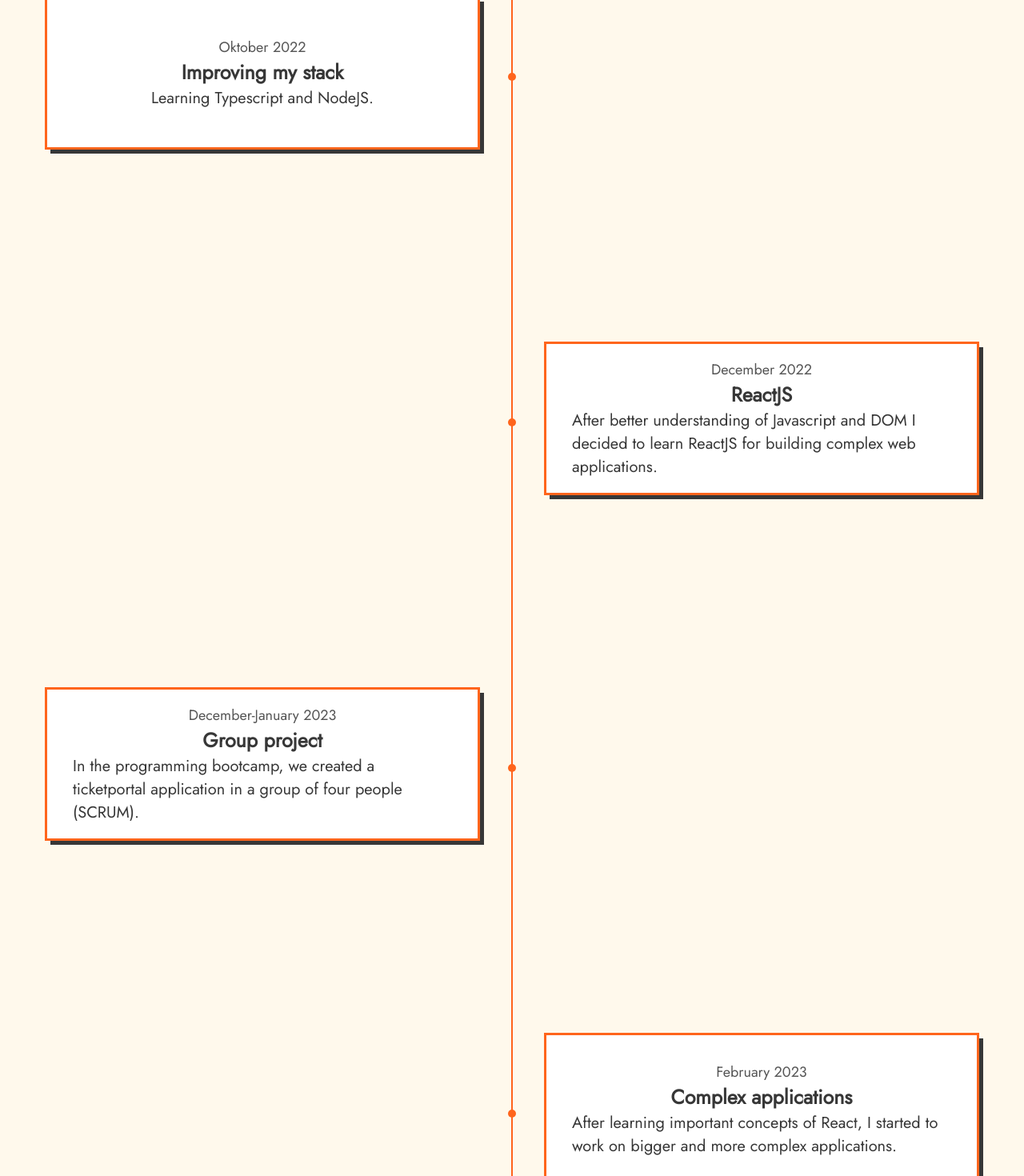
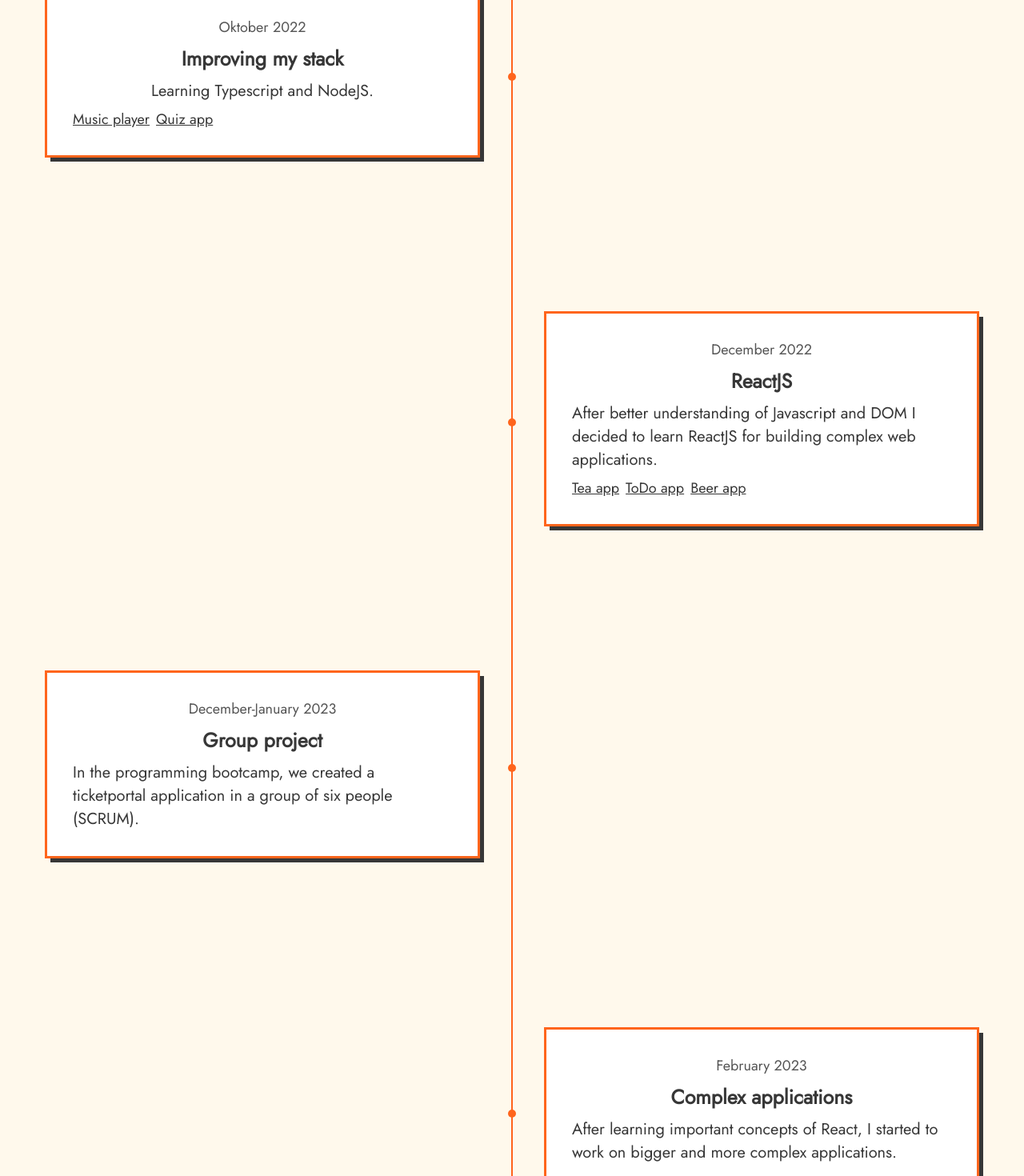
Before and after one commit to simz14/NEXTJS-portfolio, a Next.js app: page /timeline in a window 1280 px wide. Shown: the part 1300-2770 px from the top of the page at 80% size. Built offline with nearby package versions, Linux system fonts and the light colour scheme.

Commit message:
fix-timebox

```diff
--- a/app/layout.jsx
+++ b/app/layout.jsx
@@ -1,6 +1,14 @@
 import Footer from "./utils/Footer/Footer";
 import Header from "./utils/Header/Header";
 import "./globals.css";
+
+export const metadata = {
+  title: { default: "Home | Portfolio", template: "%s | Portfolio" },
+  description: "Homepage of the portfolio application.",
+  icons: {
+    icon: "/icon.svg",
+  },
+};
 
 import { Jost } from "next/font/google";
 import MuiTheme from "./utils/themes/MuiThemeProvider";
--- a/app/page.jsx
+++ b/app/page.jsx
@@ -6,6 +6,7 @@ import SkillsSection from "./utils/Sections/Home/SkillsSection/SkillsSection";
 import ProjectsSection from "./utils/Sections/Home/ProjectsSection/ProjectsSection";
 import ContactSection from "./utils/Sections/Home/ContactSection/ContactSection";
 import dotenv from "dotenv";
+
 dotenv.config();
 
 const fetchDoggyBoard = async () => {
--- a/app/timeline/components/TimelineBoxRight.jsx
+++ b/app/timeline/components/TimelineBox.jsx
@@ -1,6 +1,7 @@
+"use client";
 import { motion } from "framer-motion";
 
-const TimelineBoxRight = ({
+const TimelineBox = ({
   classnameWrapper,
   classnameBox,
   classnameline,
@@ -8,6 +9,8 @@ const TimelineBoxRight = ({
   date,
   title,
   description,
+  projects,
+  left,
 }) => {
   return (
     <div className={classnameWrapper}>
@@ -28,7 +31,7 @@ const TimelineBoxRight = ({
       </motion.div>
 
       <motion.div
-        initial={{ opacity: 0, x: 100 }}
+        initial={{ opacity: 0, x: left ? -100 : 100 }}
         transition={{ duration: 1.2 }}
         whileInView={{ opacity: 1, x: 0 }}
         viewport={{ once: true }}
@@ -37,8 +40,21 @@ const TimelineBoxRight = ({
         <p>{date}</p>
         <h1>{title}</h1>
         <h2>{description}</h2>
+        {projects && (
+          <div>
+            {projects?.map((item) => {
+              return (
+                <p key={item.link}>
+                  <a target="blank" href={item.link}>
+                    {item.title}
+                  </a>
+                </p>
+              );
+            })}
+          </div>
+        )}
       </motion.div>
     </div>
   );
 };
-export default TimelineBoxRight;
+export default TimelineBox;
--- a/app/timeline/components/TimelineBoxLeft.jsx
+++ /dev/null
@@ -1,44 +0,0 @@
-import { motion } from "framer-motion";
-
-const TimelineBoxLeft = ({
-  classnameWrapper,
-  classnameBox,
-  classnameline,
-  classnameDot,
-  date,
-  title,
-  description,
-}) => {
-  return (
-    <div className={classnameWrapper}>
-      <motion.div
-        initial={{ opacity: 1, height: 0 }}
-        transition={{ duration: 1 }}
-        whileInView={{ opacity: 1, height: "100%" }}
-        viewport={{ once: true }}
-        className={classnameline}
-      >
-        <motion.div
-          initial={{ opacity: 0 }}
-          transition={{ duration: 2 }}
-          whileInView={{ opacity: 1 }}
-          viewport={{ once: true }}
-          className={classnameDot}
-        ></motion.div>
-      </motion.div>
-
-      <motion.div
-        initial={{ opacity: 0, x: -100 }}
-        transition={{ duration: 1.2 }}
-        whileInView={{ opacity: 1, x: 0 }}
-        viewport={{ once: true }}
-        className={classnameBox}
-      >
-        <p>{date}</p>
-        <h1>{title}</h1>
-        <h2>{description}</h2>
-      </motion.div>
-    </div>
-  );
-};
-export default TimelineBoxLeft;
--- a/app/timeline/page.jsx
+++ b/app/timeline/page.jsx
@@ -1,5 +1,8 @@
 import IntroSection from "./sections/IntroSection/IntroSection";
 import TimelineSection from "./sections/TimelineSection/TimelineSection";
+export const metadata = {
+  title: "My Journey",
+};
 
 const Timeline = () => {
   return (
--- a/app/timeline/sections/TimelineSection/TimelineSection.jsx
+++ b/app/timeline/sections/TimelineSection/TimelineSection.jsx
@@ -1,16 +1,13 @@
-"use client";
-import { motion } from "framer-motion";
 import styles from "./TimelineSection.module.scss";
-import Container from "@/app/components/Container/Container";
-import TimelineBoxLeft from "../../components/TimelineBoxLeft";
-import TimelineBoxRight from "../../components/TimelineBoxRight";
+import Container from "../../../components/Container/Container";
+import TimelineBox from "../../components/TimelineBox";
 
 const TimelineSection = () => {
   return (
     <div className={styles.bcg}>
       <Container>
         <div className={styles.wrapper}>
-          <TimelineBoxRight
+          <TimelineBox
             classnameWrapper={styles.boxWrapper}
             classnameBox={styles.box}
             classnameline={styles.line}
@@ -21,7 +18,7 @@ const TimelineSection = () => {
               "I started my programming journey with bases of programming and python."
             }
           />
-          <TimelineBoxLeft
+          <TimelineBox
             classnameWrapper={styles.boxWrapper}
             classnameBox={styles.box}
             classnameline={styles.line}
@@ -31,8 +28,9 @@ const TimelineSection = () => {
             description={
               "I became interested in the frontend part of programming. I decided to learn frontend technologies."
             }
+            left={true}
           />
-          <TimelineBoxRight
+          <TimelineBox
             classnameWrapper={styles.boxWrapper}
             classnameBox={styles.box}
             classnameline={styles.line}
@@ -40,8 +38,18 @@ const TimelineSection = () => {
             date={"Oktober 2022"}
             title={"Improving my stack"}
             description={"Learning Typescript and NodeJS."}
+            projects={[
+              {
+                title: "Music player",
+                link: "https://github.com/simz14/FoxPlayer",
+              },
+              {
+                title: "Quiz app",
+                link: "https://github.com/simz14/Quiz-application",
+              },
+            ]}
           />
-          <TimelineBoxLeft
+          <TimelineBox
             classnameWrapper={styles.boxWrapper}
             classnameBox={styles.box}
             classnameline={styles.line}
@@ -51,9 +59,24 @@ const TimelineSection = () => {
             description={
               "After better understanding of Javascript and DOM I decided to learn ReactJS for building complex web applications."
             }
+            projects={[
+              {
+                title: "Tea app",
+                link: "https://github.com/simz14/react-tea-101",
+              },
+              {
+                title: "ToDo app",
+                link: "https://github.com/simz14/react-TodoApp",
+              },
+              {
+                title: "Beer app",
+                link: "https://github.com/simz14/react-brepi",
+              },
+            ]}
+            left={true}
           />
 
-          <TimelineBoxRight
+          <TimelineBox
             classnameWrapper={styles.boxWrapper}
             classnameBox={styles.box}
             classnameline={styles.line}
@@ -61,10 +84,10 @@ const TimelineSection = () => {
             date={"December-January 2023"}
             title={"Group project"}
             description={
-              "In the programming bootcamp, we created a ticketportal application in a group of four people (SCRUM)."
+              "In the programming bootcamp, we created a ticketportal application in a group of six people (SCRUM)."
             }
           />
-          <TimelineBoxLeft
+          <TimelineBox
             classnameWrapper={styles.boxWrapper}
             classnameBox={styles.box}
             classnameline={styles.line}
@@ -74,8 +97,9 @@ const TimelineSection = () => {
             description={
               "After learning important concepts of React, I started to work on bigger and more complex applications."
             }
+            left={true}
           />
-          <TimelineBoxRight
+          <TimelineBox
             classnameWrapper={styles.boxWrapper}
             classnameBox={styles.box}
             classnameline={styles.line}
@@ -86,7 +110,7 @@ const TimelineSection = () => {
               "After few months of making projects in React, I decided to learn NextJS and concepts of SSR and server components in React."
             }
           />
-          <TimelineBoxLeft
+          <TimelineBox
             classnameWrapper={styles.boxWrapper}
             classnameBox={styles.box}
             classnameline={styles.line}
@@ -94,6 +118,7 @@ const TimelineSection = () => {
             date={"Present"}
             title={"Practicing and looking for a job opportunity"}
             description={"Buildinig projects in NextJs."}
+            left={true}
           />
         </div>
       </Container>
--- a/app/timeline/sections/TimelineSection/TimelineSection.module.scss
+++ b/app/timeline/sections/TimelineSection/TimelineSection.module.scss
@@ -49,7 +49,19 @@
   max-width: 40rem;
   grid-column: 1/2;
   position: relative;
-  height: 12rem;
+  max-height: 20rem;
+  gap: 0.5rem;
+  & > div {
+    display: flex;
+    align-self: flex-start;
+    gap: 0.5rem;
+    flex-wrap: wrap;
+    a {
+      text-decoration: none;
+      color: #373737;
+      text-decoration: underline;
+    }
+  }
 
   h1 {
     font-size: 25px;
@@ -59,7 +71,6 @@
     font-weight: 300;
   }
   @media (max-width: 1000px) {
-    height: 15rem;
     width: 100%;
   }
 }
@@ -82,3 +93,6 @@
   transform: translateX(-50%);
   top: 50%;
 }
+.projectWrap {
+  display: flex;
+}
--- a/app/utils/Sections/Home/DescriptionSection/DescriptionSection.module.scss
+++ b/app/utils/Sections/Home/DescriptionSection/DescriptionSection.module.scss
@@ -26,6 +26,9 @@
   display: flex;
   flex-direction: column;
   align-items: center;
+  a {
+    text-decoration: none;
+  }
 }
 .imageWrapper {
   display: flex;
--- a/app/utils/Sections/Home/ProjectsSection/ProjectsSection.jsx
+++ b/app/utils/Sections/Home/ProjectsSection/ProjectsSection.jsx
@@ -14,7 +14,7 @@ const ProjectsSection = ({ doggyboardData, happyTailsData, greenBayData }) => {
     <div className={styles.wrapper} id="portfolio">
       <Container>
         <div className={styles.contentWrapper}>
-          <h1 className={styles.title}>LASTEST PROJECTS</h1>
+          <h1 className={styles.title}>LATEST PROJECTS</h1>
           <div className={styles.content}>
             <motion.div
               initial={{ opacity: 0, x: -200 }}
```
Also changed, not shown: app/utils/Sections/Home/DescriptionSection/DescriptionSection.jsx (+6 -1 lines), app/utils/Sections/Home/SkillsSection/SkillsSection.jsx (+21 -21 lines), public/icon.svg (added).
